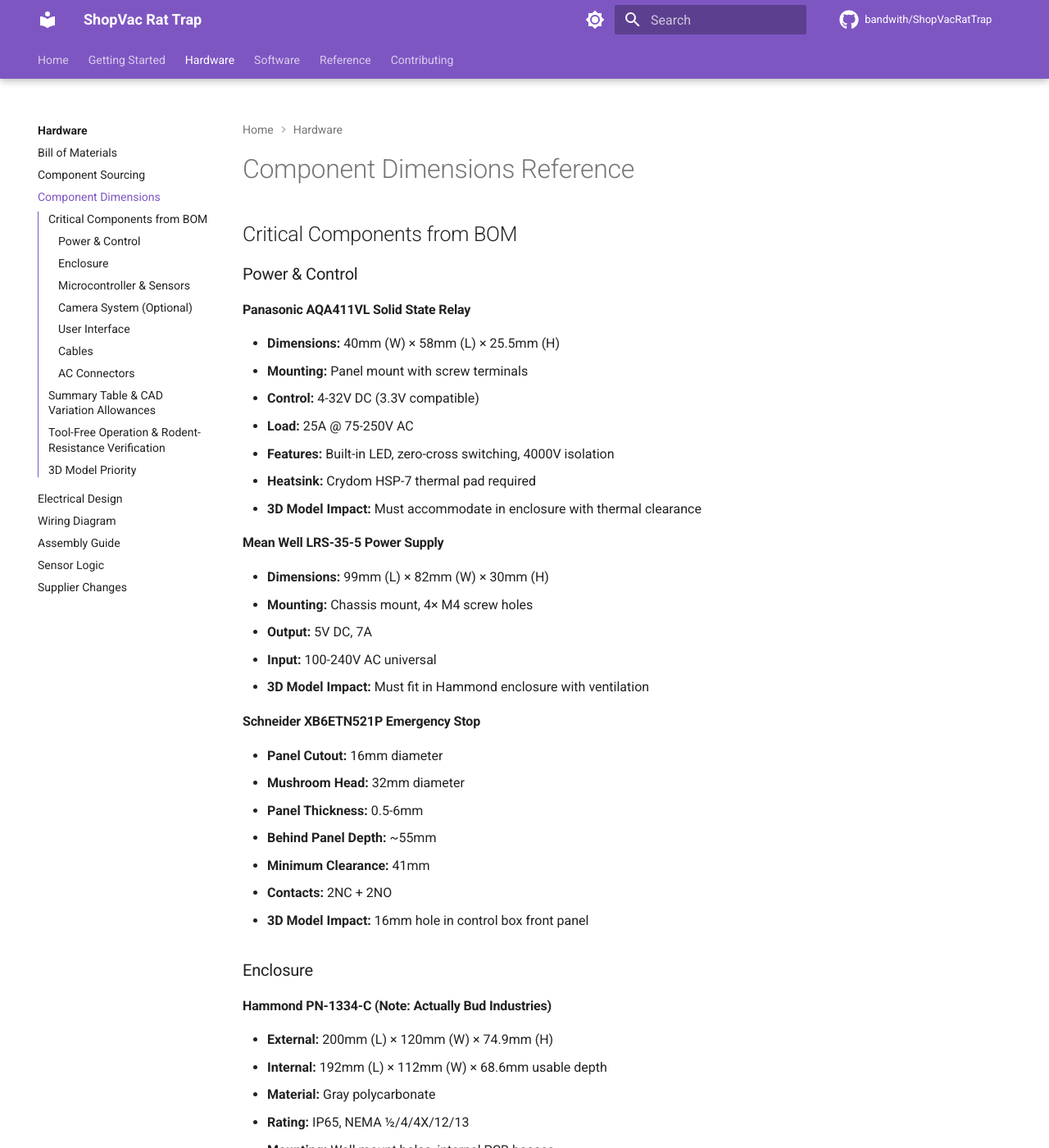
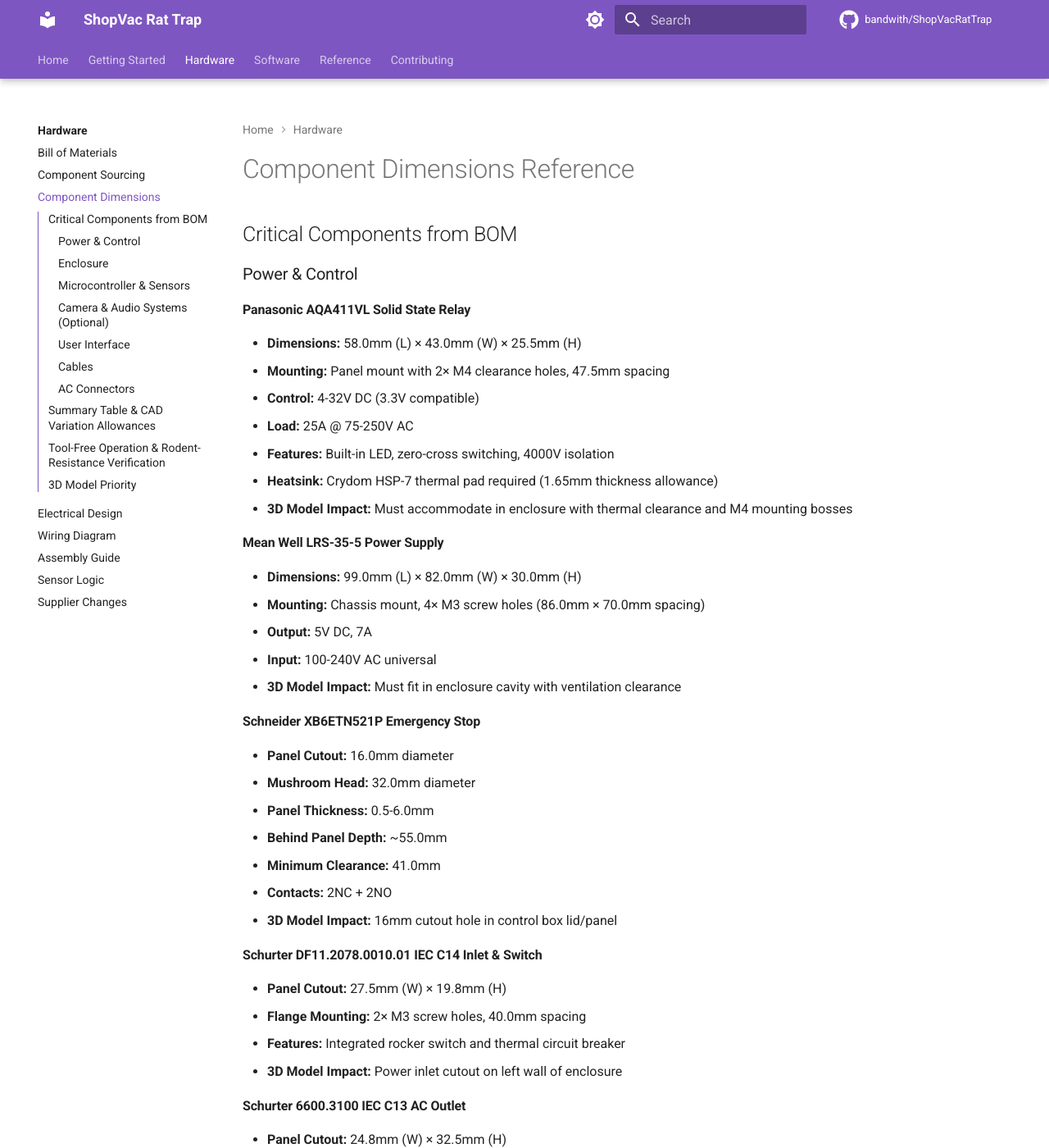
Before and after one commit to bandwith/ShopVacRatTrap, an MkDocs documentation site: the page built from docs/hardware/component-dimensions.md, in a window 1280 px wide and 1400 px high. Shown: the whole window at 82% size. Built offline with MkDocs 1.6.1 and Material for MkDocs 9.7.7, drawn with Linux system fonts in a browser that asks for light colours; comment, search, counter and statistics services are not loaded; the version menu is left out; some of the changed text lies outside the part shown.

Commit message:
feat(3d,docs): unify component dimensions and automate control box cutouts (#132)
- Consolidate authoritative dimensional constants in docs/hardware/component-dimensions.md and 3d_models/trap_modules.scad for SSR (58x43x25.5mm), LRS-35-5 PSU (99x82x30mm), 30mm arcade button, 16mm E-stop switch, and Schurter C14/C13 sockets.
- Update control_box_lid.scad with cutouts for OLED display, 30mm arcade button, and 16mm emergency stop.
- Update control_box_exit_mount.scad with Schurter C14 inlet and C13 outlet cutouts, plus mounting bosses for LRS-35-5 PSU and SSR with HSP-7 thermal pad allowance.
- Regenerate control_box_exit_mount.stl and control_box_lid.stl and assert collision-free fit in tests/test_3d_models.py.

Closes #124
Closes #125

```diff
--- a/docs/hardware/component-dimensions.md
+++ b/docs/hardware/component-dimensions.md
@@ -5,29 +5,41 @@
 ### Power & Control
 
 #### Panasonic AQA411VL Solid State Relay
-- **Dimensions:** 40mm (W) × 58mm (L) × 25.5mm (H)
-- **Mounting:** Panel mount with screw terminals
+- **Dimensions:** 58.0mm (L) × 43.0mm (W) × 25.5mm (H)
+- **Mounting:** Panel mount with 2× M4 clearance holes, 47.5mm spacing
 - **Control:** 4-32V DC (3.3V compatible)
 - **Load:** 25A @ 75-250V AC
 - **Features:** Built-in LED, zero-cross switching, 4000V isolation
-- **Heatsink:** Crydom HSP-7 thermal pad required
-- **3D Model Impact:** Must accommodate in enclosure with thermal clearance
+- **Heatsink:** Crydom HSP-7 thermal pad required (1.65mm thickness allowance)
+- **3D Model Impact:** Must accommodate in enclosure with thermal clearance and M4 mounting bosses
 
 #### Mean Well LRS-35-5 Power Supply
-- **Dimensions:** 99mm (L) × 82mm (W) × 30mm (H)
-- **Mounting:** Chassis mount, 4× M4 screw holes
+- **Dimensions:** 99.0mm (L) × 82.0mm (W) × 30.0mm (H)
+- **Mounting:** Chassis mount, 4× M3 screw holes (86.0mm × 70.0mm spacing)
 - **Output:** 5V DC, 7A
 - **Input:** 100-240V AC universal
-- **3D Model Impact:** Must fit in Hammond enclosure with ventilation
+- **3D Model Impact:** Must fit in enclosure cavity with ventilation clearance
 
 #### Schneider XB6ETN521P Emergency Stop
-- **Panel Cutout:** 16mm diameter
-- **Mushroom Head:** 32mm diameter
-- **Panel Thickness:** 0.5-6mm
-- **Behind Panel Depth:** ~55mm
-- **Minimum Clearance:** 41mm
+- **Panel Cutout:** 16.0mm diameter
+- **Mushroom Head:** 32.0mm diameter
+- **Panel Thickness:** 0.5-6.0mm
+- **Behind Panel Depth:** ~55.0mm
+- **Minimum Clearance:** 41.0mm
 - **Contacts:** 2NC + 2NO
-- **3D Model Impact:** 16mm hole in control box front panel
+- **3D Model Impact:** 16mm cutout hole in control box lid/panel
+
+#### Schurter DF11.2078.0010.01 IEC C14 Inlet & Switch
+- **Panel Cutout:** 27.5mm (W) × 19.8mm (H)
+- **Flange Mounting:** 2× M3 screw holes, 40.0mm spacing
+- **Features:** Integrated rocker switch and thermal circuit breaker
+- **3D Model Impact:** Power inlet cutout on left wall of enclosure
+
+#### Schurter 6600.3100 IEC C13 AC Outlet
+- **Panel Cutout:** 24.8mm (W) × 32.5mm (H)
+- **Mounting:** Snap-in panel mount
+- **Rating:** 15A @ 250V AC
+- **3D Model Impact:** Vacuum output power socket cutout on right wall of enclosure
 
 ### Enclosure
 
@@ -50,32 +62,38 @@
 - **STEMMA QT:** Built-in connector on board
 - **3D Model Impact:** Precise mounting plate needed
 
-#### Adafruit VL53L0X ToF Sensor (3317)
+#### Adafruit VL53L4CX ToF Sensor (5425)
 - **PCB:** 17.78mm × 25.4mm (STEMMA QT standard 0.7" × 1.0")
-- **Mounting Holes:** 4× holes, M2.5 compatible
+- **Mounting Holes:** 4× holes, M2.5 compatible (12.7mm × 20.3mm spacing)
 - **STEMMA QT:** Side-mounted JST SH connector
 - **Sensor Height:** ~3mm above PCB
-- **Range:** 0.05-1.2m
+- **Range:** 0.05-6.0m
 - **3D Model Impact:** Standard STEMMA QT mount
 
 #### Adafruit APDS9960 Proximity/Gesture (3595)
 - **PCB:** 17.78mm × 25.4mm (STEMMA QT standard)
-- **Mounting Holes:** 4× holes, M2.5 compatible
+- **Mounting Holes:** 4× holes, M2.5 compatible (12.7mm × 20.3mm spacing)
 - **STEMMA QT:** Side-mounted
 - **Sensor Window:** Top-facing, needs clear view
 - **3D Model Impact:** Top-down orientation required
 
-#### Adafruit PIR Motion Sensor (4871)
-- **PCB:** ~32mm × 24mm
-- **PIR Dome:** 10mm diameter hemisphere
-- **Mounting:** 2× M3 holes, 28mm spacing
-- **STEMMA:** 3-pin JST connector
-- **Detection Range:** 120° cone, 3-7m
-- **3D Model Impact:** Dome needs clearance, forward-facing
+#### STHS34PF80 IR Temperature & Presence Sensor (6426)
+- **PCB:** 17.78mm × 25.4mm (STEMMA QT standard)
+- **Mounting Holes:** 4× holes, M2.5 compatible (12.7mm × 20.3mm spacing)
+- **STEMMA QT:** Side-mounted JST SH
+- **Detection:** High-sensitivity optical thermal motion/presence
+- **3D Model Impact:** Standard STEMMA QT mount, forward-facing
+
+#### Adafruit LSM6DSOX 6-DoF Accelerometer (4438)
+- **PCB:** 17.78mm × 25.4mm (STEMMA QT standard)
+- **Mounting Holes:** 4× holes, M2.5 compatible (12.7mm × 20.3mm spacing)
+- **STEMMA QT:** Side-mounted
+- **3D Model Impact:** Rigid chassis mounting for vibration detection
 
 #### Adafruit OLED Display 128×64 (326)
-- **PCB:** 27mm × 27.5mm
-- **Display Area:** 21.7mm × 10.9mm (visible)
+- **PCB:** 27.0mm × 27.5mm
+- **Display Area:** 21.7mm × 10.9mm (visible active area)
+- **Panel Window Cutout:** 23.0mm × 12.0mm
 - **STEMMA QT:** Bottom-mounted
 - **Mounting Holes:** 2× M2.5, 4mm from edges
 - **Thickness:** ~7mm total
@@ -88,15 +106,20 @@
 - **Sensor:** Top surface, needs airflow
 - **3D Model Impact:** Standard mount with ventilation
 
-### Camera System (Optional)
+### Camera & Audio Systems (Optional)
 
-#### Adafruit OV5640 Camera (5946)
+#### Adafruit OV5640 Camera (5946 - Option A)
 - **PCB:** 32mm × 32mm
 - **Lens:** 8mm diameter, M12 mount
-- **STEMMA QT:** Side-mounted
 - **Mounting Holes:** 4× M2.5 in corners, 28mm spacing
 - **Focal Distance:** Adjustable via lens rotation
 - **3D Model Impact:** 32mm square mount with lens clearance
+
+#### Seeed Studio Grove Vision AI Module V2 (101021112 - Option B)
+- **PCB:** 40mm × 40mm
+- **Features:** Dual Cortex-M55 + Ethos-U55 NPU, onboard PDM microphone, MicroSD card slot
+- **Mounting Holes:** 4× M2.5 in corners
+- **3D Model Impact:** Enclosure mounting with MicroSD access
 
 #### Adafruit High-Power IR LED (5639)
 - **PCB:** Small breakout
@@ -107,13 +130,12 @@
 
 ### User Interface
 
-#### Adafruit Large Arcade Button (368)
-- **Button Diameter:** 60mm
-- **Panel Cutout:** 24mm diameter
-- **Mounting Depth:** ~40mm behind panel
-- **Snap-in:** No screws required
-- **Switch:** SPST momentary
-- **3D Model Impact:** 24mm hole in control box panel
+#### Adafruit Arcade Button (471)
+- **Button Cutout Diameter:** 30.0mm (standard arcade button hole)
+- **Bezel Outer Diameter:** 33.0mm
+- **Mounting Depth:** ~35.0mm behind panel
+- **Switch:** SPST momentary with built-in LED
+- **3D Model Impact:** 30mm hole in control box lid panel
 
 ### Cables
 
```
Also changed, not shown: 6 other files.
